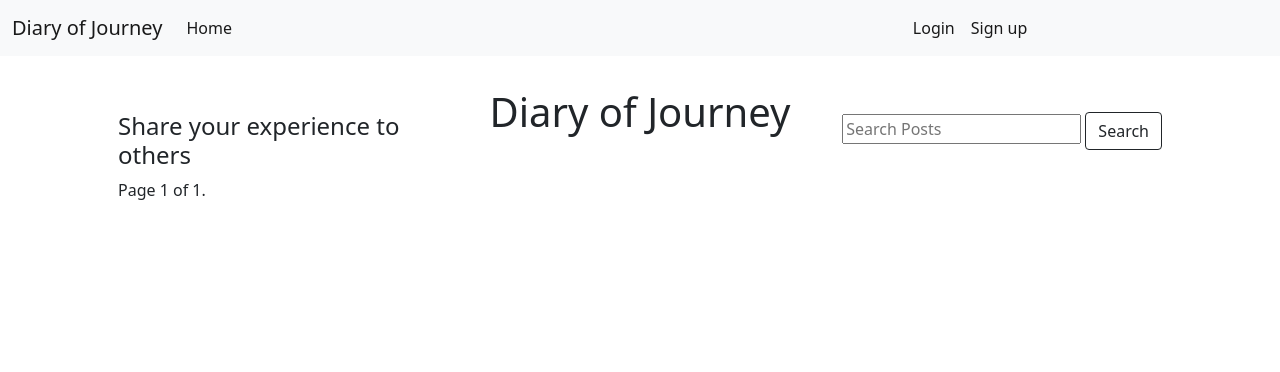
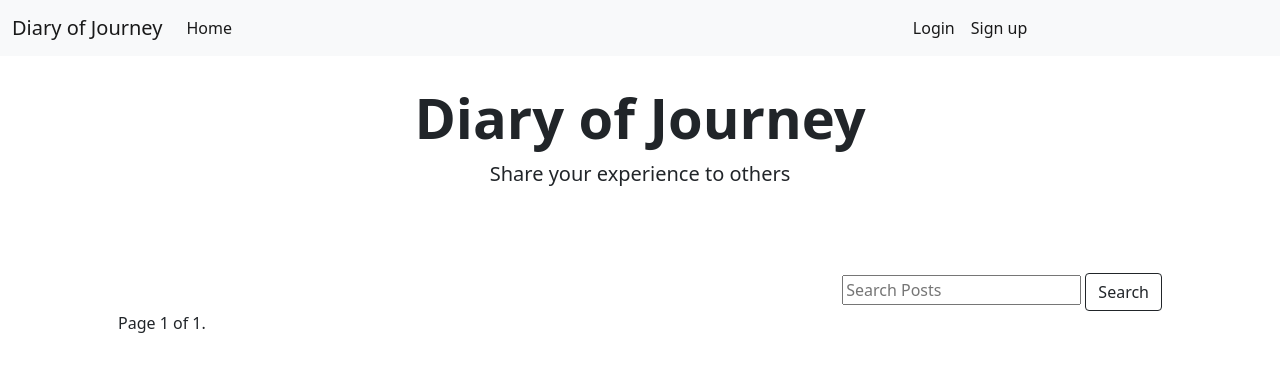
Before and after one commit to meetmanjusri/blog, a Django app: page / in a window 1280 px wide. Shown: the top 372 px of the page. Run offline with Django 3.2, Linux system fonts and the light colour scheme; data that the repository does not hold is empty.

Commit message:
Updated HTML

```diff
--- a/templates/journey/base.html
+++ b/templates/journey/base.html
@@ -54,7 +54,15 @@
         </div>
     </div>
 </nav>
-
+<!-- Header-->
+<header class="py-1">
+    <div class="container px-4 px-lg-5 my-4">
+        <div class="text-center">
+            <h1 class="display-4 fw-bolder">Diary of Journey</h1>
+            <p class="lead fw-normal mb-0">Share your experience to others</p>
+        </div>
+    </div>
+</header>
 <!-- Section-->
 <section class="py-2">
     <div class="content container px-4 px-lg-5 mt-5">
--- a/templates/journey/blog_post.html
+++ b/templates/journey/blog_post.html
@@ -6,7 +6,7 @@
         <div class="row">
             <div class="col-md-6">
                 <h4>{{ post.title }}</h4>
-                <h4>{{ post.author }}</h4>
+                <h4>{{ post.author.get_full_name }}</h4>
                 <div class=”col-md-6”>
                     {#                    <div class="table">#}
 
--- a/templates/journey/comment_list.html
+++ b/templates/journey/comment_list.html
@@ -21,7 +21,7 @@
                 {% for comment in comments %}
                     <tr>
                         <td>{{ comment.post.title }}</td>
-                        <td>{{ comment.post.author }}</td>
+                        <td>{{ comment.post.author.get_full_name }}</td>
                         <td>{{ comment.name }}</td>
                         <td>{{ comment.email }}</td>
                         <td>{{ comment.body|safe }}</td>
--- a/templates/journey/post_detail.html
+++ b/templates/journey/post_detail.html
@@ -35,7 +35,7 @@
                 {% for post in posts %}
                     <tr>
                         <td>{{ post.title }}</td>
-                        <th>{{ post.author }}</th>
+                        <th>{{ post.author.get_full_name }}</th>
                         <td>{{ post.image_url }}></td>
                         <td>{{ post.visited_places }}</td>
                         <td>{{ post.visited_date }}</td>
--- a/templates/journey/post_list.html
+++ b/templates/journey/post_list.html
@@ -9,11 +9,7 @@
         }
     </style>
     <div class="row">
-        <div class="col-md-4">
-            <h1 class="position-absolute top-10 start-50 translate-middle">Diary of Journey</h1>
-            <h4 class="">Share your experience to others</h4>
-        </div>
-        <div class="col-md-8 d-flex flex-row-reverse">
+        <div class="col-md-12 d-flex flex-row-reverse">
             {#            Reference - https://linuxhint.com/build-a-basic-search-for-a-django/#}
             <form action="{% url 'journey:post_list' %}" class="form-inline" method="get">
                 <input name="search" type="" class="col-md-" id="" placeholder="Search Posts">
```
